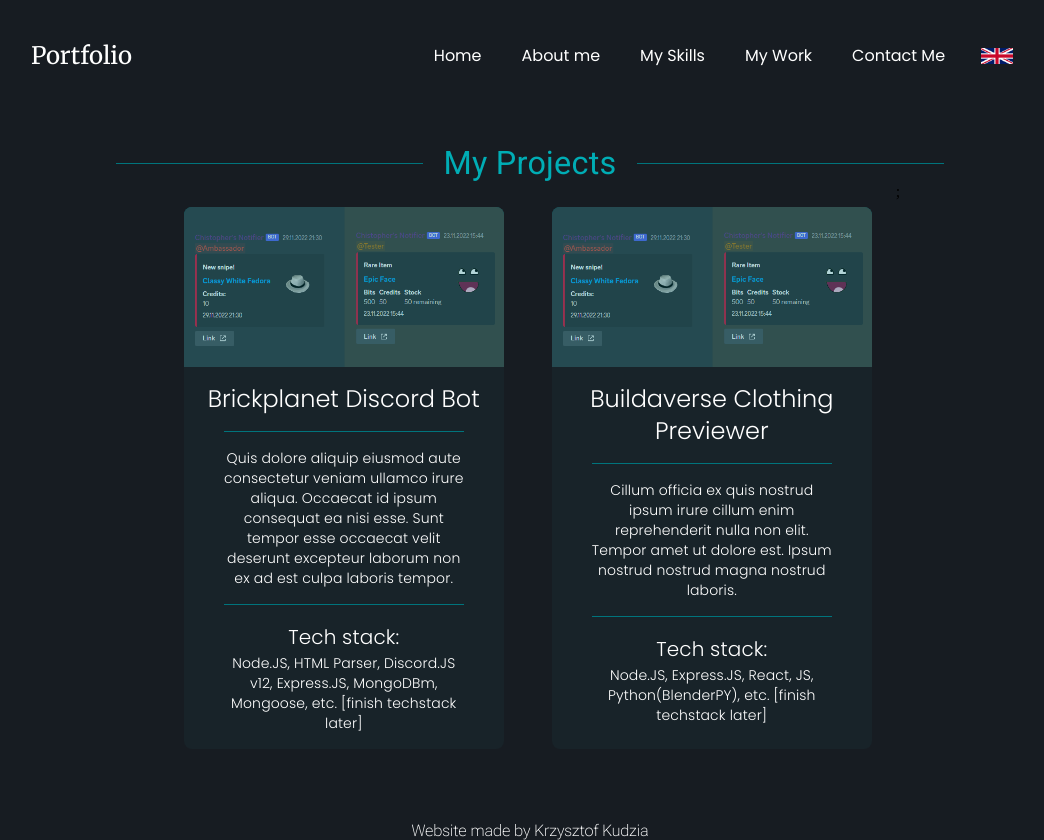
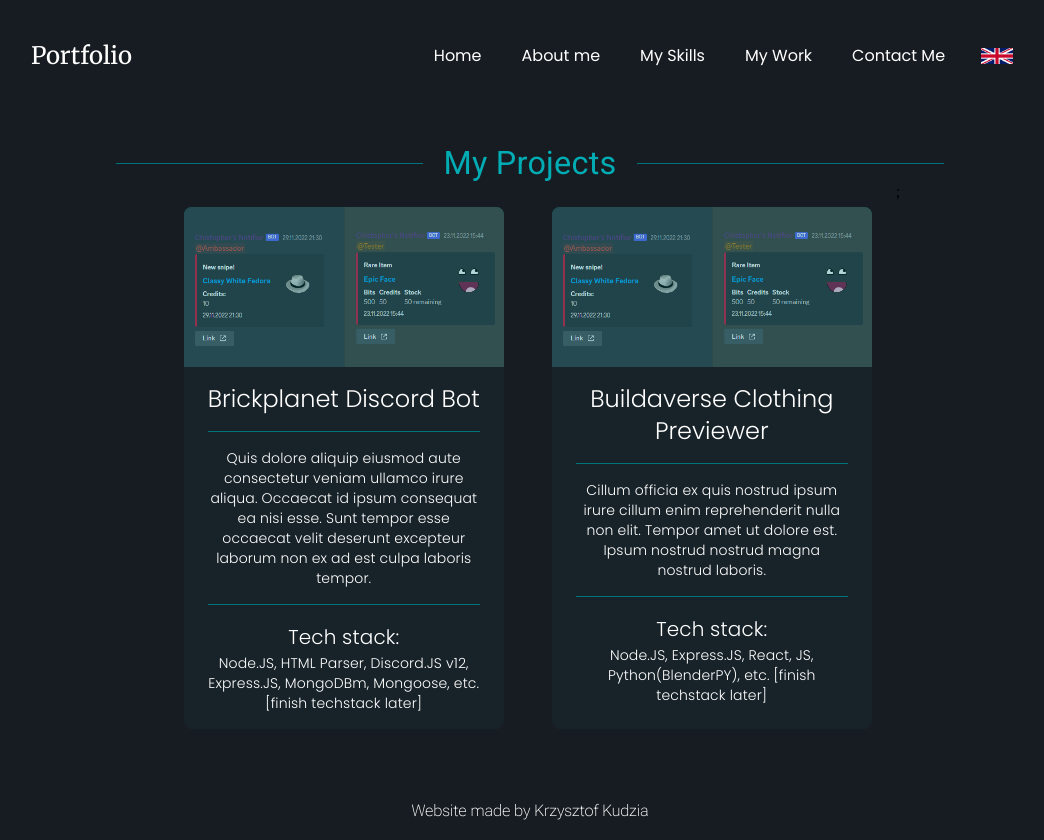
Before and after one commit to kdKrzysztof/portfolio, a Next.js app: page /Portfolio in a window 1280 px wide. Shown: the whole page, without its empty margins (110-1154 px from the left). Built offline with nearby package versions, Linux system fonts and the light colour scheme.

Commit message:
declared react slick module in tsconfig

```diff
--- a/components/Project.tsx
+++ b/components/Project.tsx
@@ -43,9 +43,10 @@ const Project: FC<any> = (props) => {
           alignItems: 'center',
           position: 'relative',
           marginTop: '1rem',
+          width: '18rem',
           '::after': {
             content: '""',
-            width: '15rem',
+            width: '17rem',
             height: '1px',
             marginTop: '1rem',
             marginBottom: '1rem',
@@ -63,10 +64,10 @@ const Project: FC<any> = (props) => {
           justifyContent: 'center',
           alignItems: 'center',
           position: 'relative',
-          width: '15rem',
+          width: '17rem',
           '::after': {
             content: '""',
-            width: '15rem',
+            width: '17rem',
             height: '1px',
             marginTop: '1rem',
             marginBottom: '1rem',
@@ -78,7 +79,7 @@ const Project: FC<any> = (props) => {
       <Typography variant="h6" style={poppins.style}>
         Tech stack:
       </Typography>
-      <Typography variant="body2" style={poppins.style} sx={{ width: '15rem' }}>
+      <Typography variant="body2" style={poppins.style} sx={{ width: '17rem' }}>
         {props.ProjectTechstack}
       </Typography>
     </motion.div>
--- a/package.json
+++ b/package.json
@@ -25,5 +25,8 @@
     "react-dom": "18.2.0",
     "sass": "^1.57.1",
     "typescript": "4.9.5"
+  },
+  "devDependencies": {
+    "react-slick": "^0.29.0"
   }
 }
--- a/pages/Portfolio.tsx
+++ b/pages/Portfolio.tsx
@@ -3,6 +3,7 @@ import getLanguage from '@/components/GetLanguage';
 import styles from '@/styles/Portfolio.module.scss';
 import { motion } from 'framer-motion';
 import { Typography } from '@mui/material';
+import Slider from 'react-slick';
 
 import Project from '@/components/Project';
 import bpdiscordbot from '@/public/projects/bpdiscordbot.png';
@@ -42,6 +43,13 @@ const Portfolio = () => {
     }
   ];
 
+  const sliderSettings = {
+    dots: true,
+    infinite: true,
+    speed: 500,
+    slidesToShow: 3,
+    slidesToScroll: 0
+  };
   return (
     <div className={styles.main}>
       <div className={styles.content}>
--- a/tsconfig.json
+++ b/tsconfig.json
@@ -15,10 +15,13 @@
     "jsx": "preserve",
     "incremental": true,
     "baseUrl": ".",
+    "typeRoots": ["./types", "./node_modules/@types"],
     "paths": {
       "@/*": ["./*"]
     }
   },
   "include": ["next-env.d.ts", "**/*.ts", "**/*.tsx", "components/Translation.tsx"],
-  "exclude": ["node_modules"]
+
+
+  "exclude": ["node_modules", "types"],
 }
```
Also changed, not shown: 1 other file (tests, documents, lock files or other folders).
